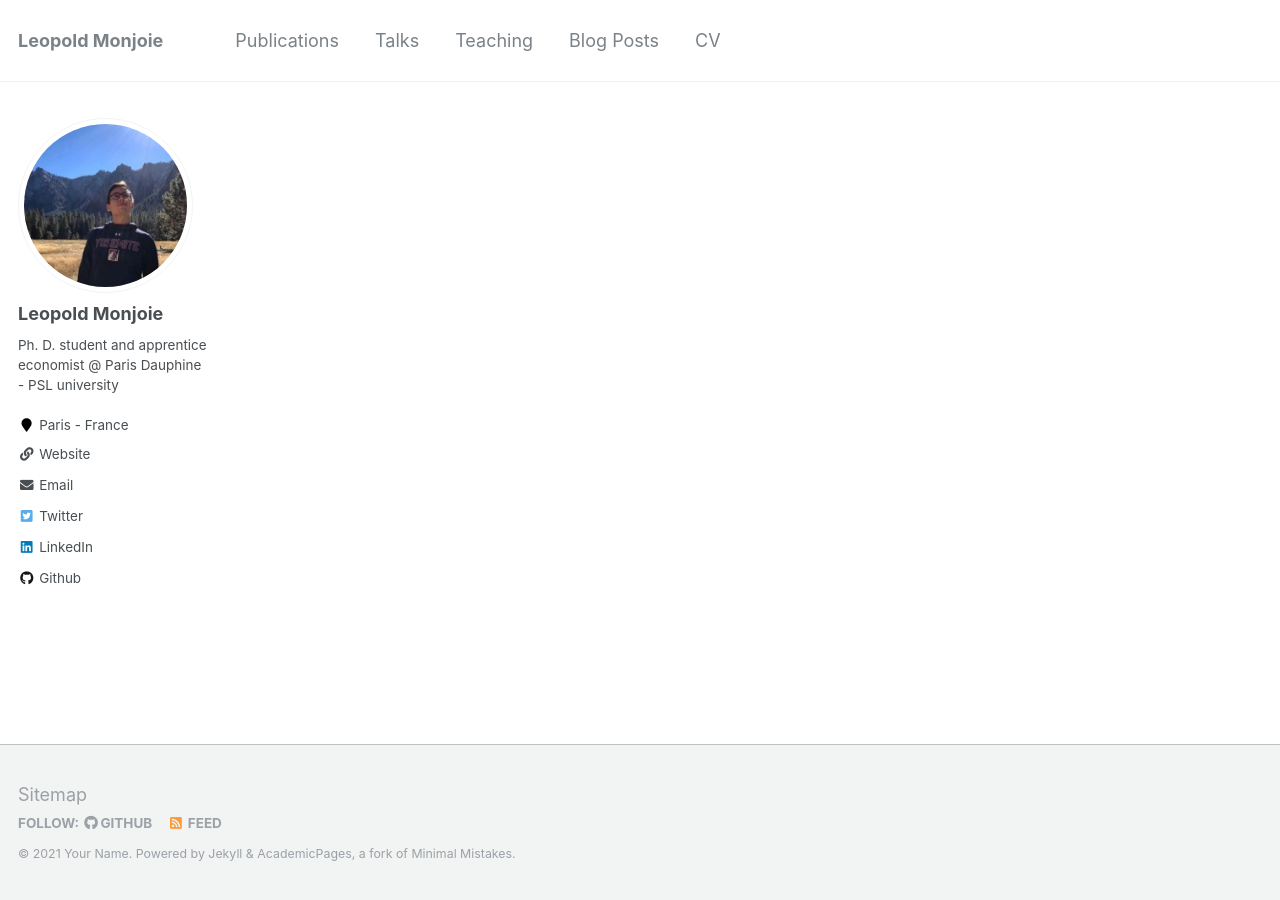
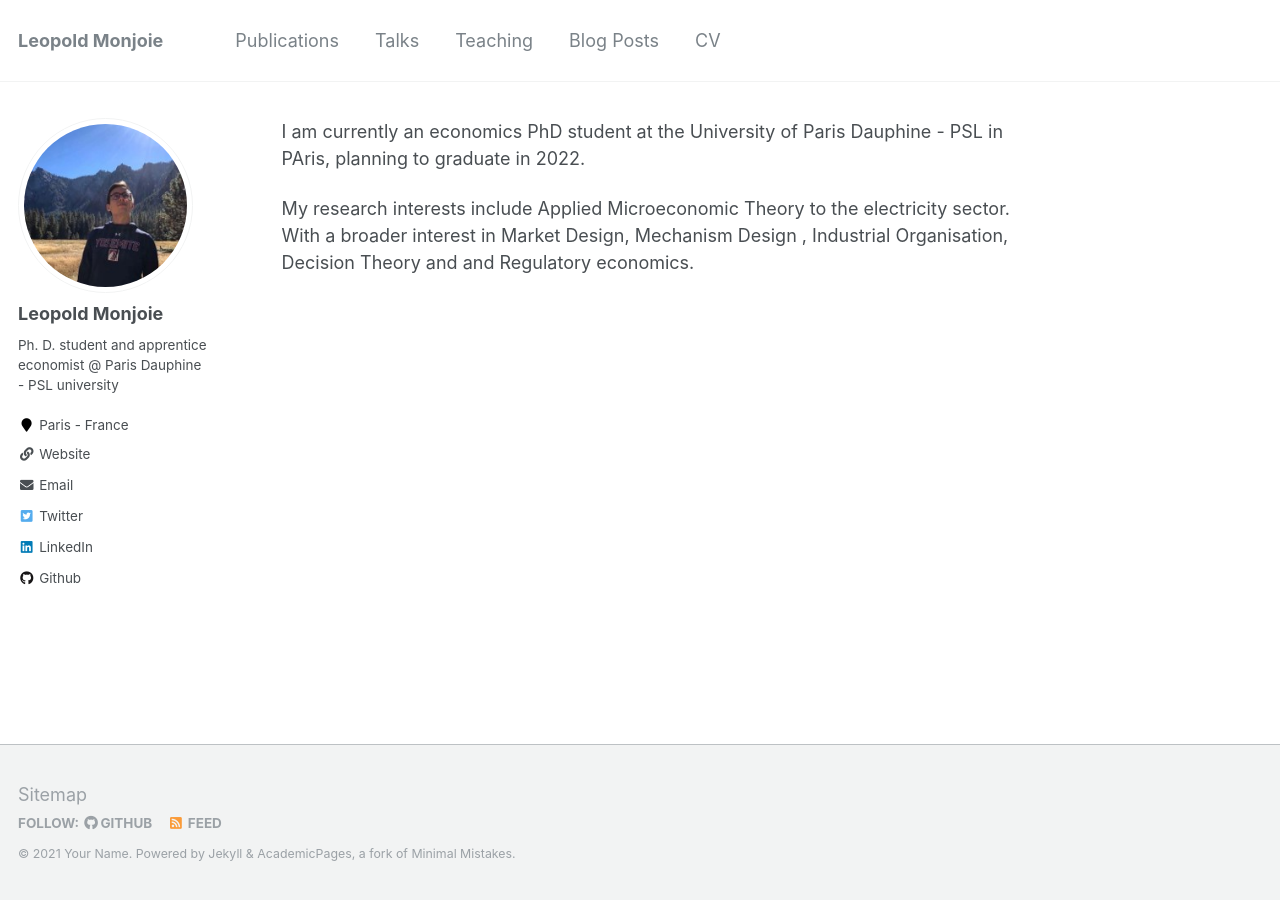
Before and after one commit to LeopoldM/LeopoldM.github.io, a Jekyll site: the page built from _pages/about.md, in a window 1280 px wide. Built offline with Jekyll 4.4.1, drawn with Linux system fonts in a browser that asks for light colours.

Commit message:
Update about.md

```diff
--- a/_pages/about.md
+++ b/_pages/about.md
@@ -6,3 +6,8 @@ redirect_from:
   - /about/
   - /about.html
 ---
+
+I am currently an economics PhD student at the University of Paris Dauphine - PSL in PAris, planning to graduate in 2022.
+
+
+My research interests include Applied Microeconomic Theory to the electricity sector. With a broader interest in Market Design, Mechanism Design , Industrial Organisation, Decision Theory and and Regulatory economics.
```
